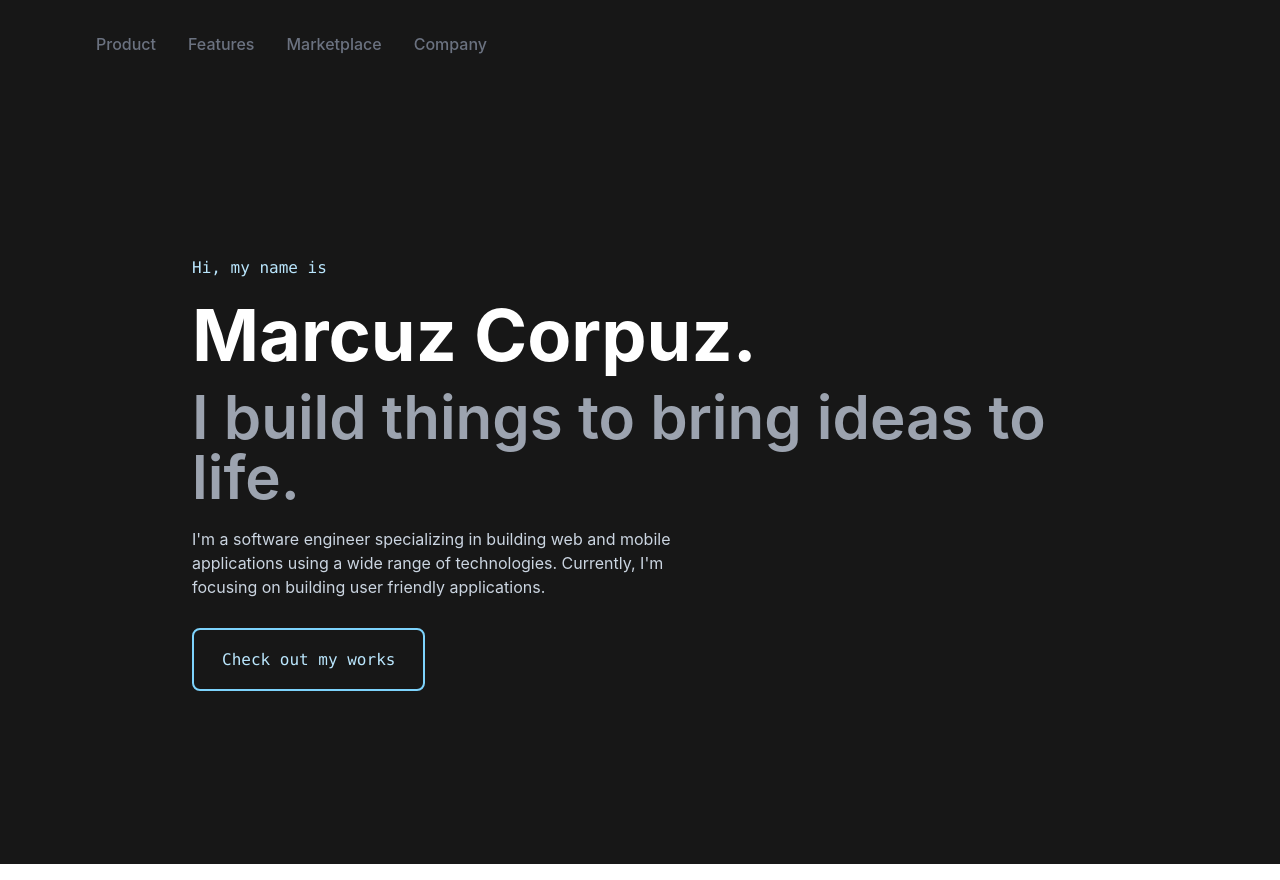
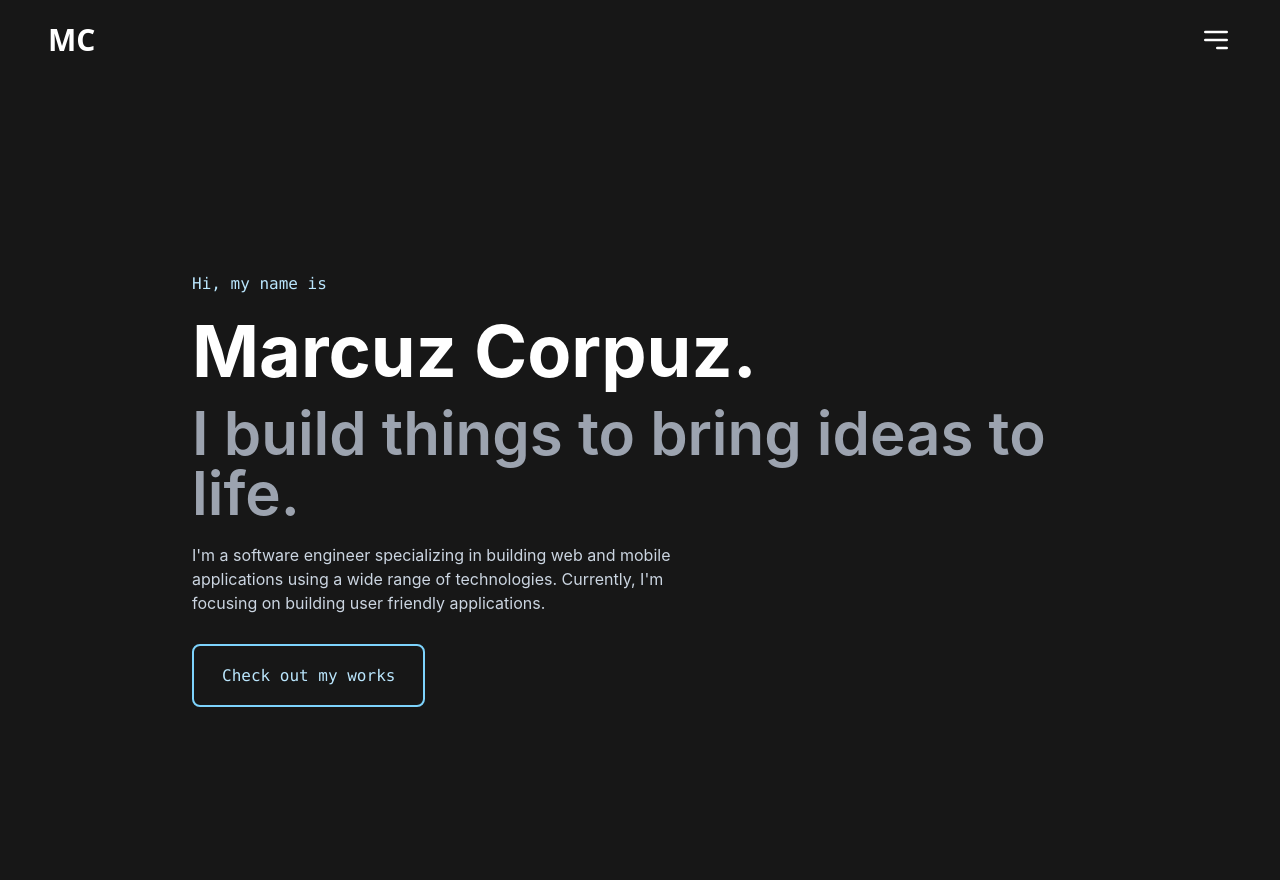
Before and after one commit to macoycorpuz/curlytops, a Next.js app: page / in a window 1280 px wide. Built offline with nearby package versions, Linux system fonts and the light colour scheme.

Commit message:
Navbar component

```diff
--- a/components/Navbar.js
+++ b/components/Navbar.js
@@ -1,78 +1,12 @@
-import { Fragment } from 'react'
-import { Popover, Transition } from '@headlessui/react'
-import { MenuIcon, XIcon } from '@heroicons/react/outline'
+import { MenuAlt3Icon } from '@heroicons/react/outline'
 
-const navigation = [
-  { name: 'Product', href: '#' },
-  { name: 'Features', href: '#' },
-  { name: 'Marketplace', href: '#' },
-  { name: 'Company', href: '#' }
-]
-
-export default function Navbar() {
+export default function Navbar({ onOpen }) {
   return (
-    <Popover>
-      <div className="relative px-4 pt-6 sm:px-6 lg:px-8">
-        <nav
-          className="relative flex items-center justify-between sm:h-10 lg:justify-start"
-          aria-label="Global"
-        >
-          <div className="flex flex-shrink-0 flex-grow items-center lg:flex-grow-0">
-            <div className="-mr-2 flex w-full items-center justify-end md:hidden">
-              <Popover.Button className="inline-flex items-center justify-center rounded-md bg-white p-2 text-gray-400 hover:bg-gray-100 hover:text-gray-500 focus:outline-none focus:ring-2 focus:ring-inset focus:ring-indigo-500">
-                <span className="sr-only">Open main menu</span>
-                <MenuIcon className="h-6 w-6" aria-hidden="true" />
-              </Popover.Button>
-            </div>
-          </div>
-          <div className="hidden md:ml-10 md:block md:space-x-8 md:pr-4">
-            {navigation.map(item => (
-              <a
-                key={item.name}
-                href={item.href}
-                className="font-medium text-gray-500 hover:text-gray-900"
-              >
-                {item.name}
-              </a>
-            ))}
-          </div>
-        </nav>
-      </div>
-
-      <Transition
-        as={Fragment}
-        enter="duration-150 ease-out"
-        enterFrom="opacity-0 scale-95"
-        enterTo="opacity-100 scale-100"
-        leave="duration-100 ease-in"
-        leaveFrom="opacity-100 scale-100"
-        leaveTo="opacity-0 scale-95"
-      >
-        <Popover.Panel
-          focus
-          className="absolute inset-x-0 top-0 z-10 origin-top-right transform p-2 transition md:hidden"
-        >
-          <div className="overflow-hidden rounded-lg bg-white shadow-md ring-1 ring-black ring-opacity-5">
-            <div className="-mr-2 flex items-center justify-end px-5 pt-4">
-              <Popover.Button className="inline-flex items-center justify-center rounded-md bg-white p-2 text-gray-400 hover:bg-gray-100 hover:text-gray-500 focus:outline-none focus:ring-2 focus:ring-inset focus:ring-indigo-500">
-                <span className="sr-only">Close main menu</span>
-                <XIcon className="h-6 w-6" aria-hidden="true" />
-              </Popover.Button>
-            </div>
-            <div className="space-y-1 px-2 pt-2 pb-3">
-              {navigation.map(item => (
-                <a
-                  key={item.name}
-                  href={item.href}
-                  className="block rounded-md px-3 py-2 text-base font-medium text-gray-700 hover:bg-gray-50 hover:text-gray-900"
-                >
-                  {item.name}
-                </a>
-              ))}
-            </div>
-          </div>
-        </Popover.Panel>
-      </Transition>
-    </Popover>
+    <div className="sticky top-0 z-10 flex h-20 items-center justify-between px-6 text-white">
+      <h1 className="font-sans text-3xl font-bold">MC</h1>
+      <button type="button" onClick={() => onOpen()}>
+        <MenuAlt3Icon className="h-8 w-8" />
+      </button>
+    </div>
   )
 }
```
